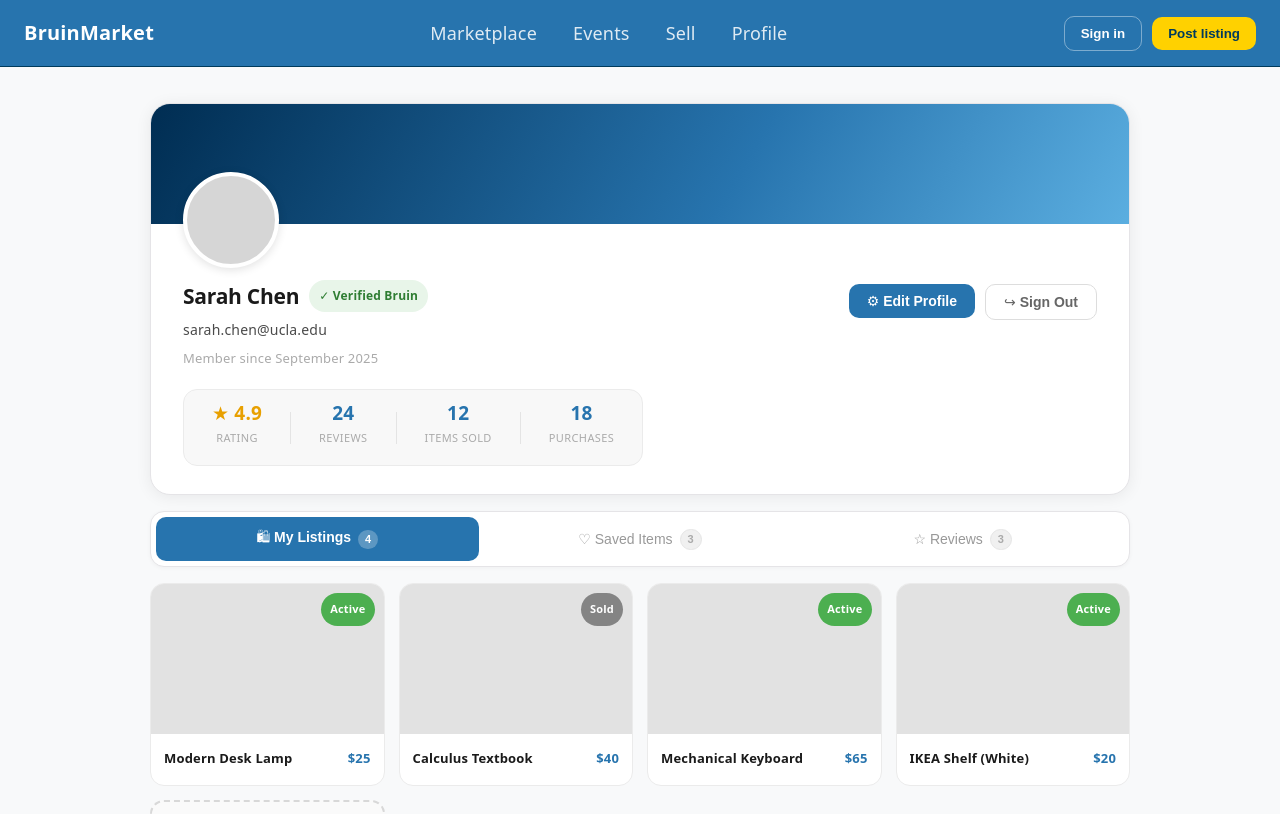
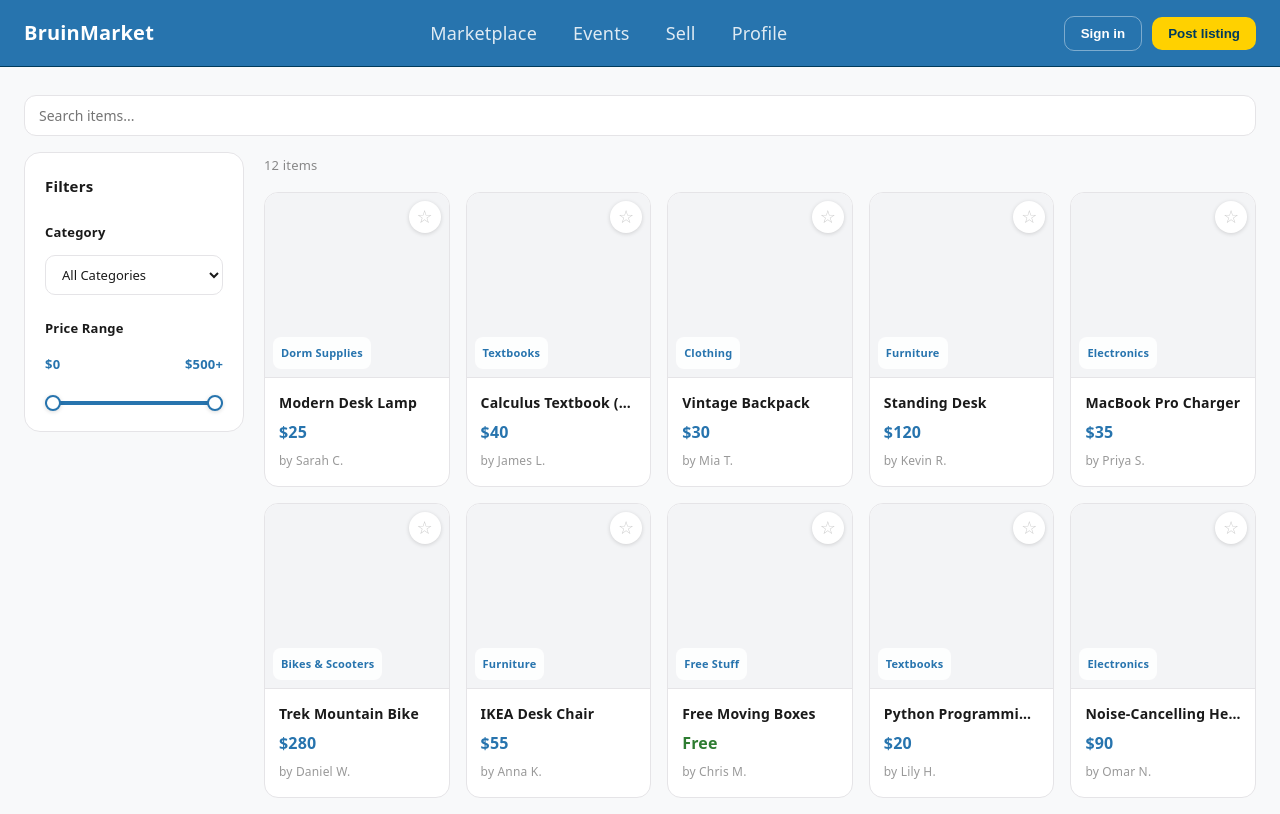
Before and after one commit to sharonxiong/ACM-W-BruinMarket-Temp, a React (Vite) app in the folder my-react-app/: page / in a window 1280 px wide. Shown: the top 814 px of the page. Built offline with nearby package versions, Linux system fonts and the light colour scheme.

Commit message:
Update Marketplace.tsx

```diff
--- a/my-react-app/src/pages/Marketplace.tsx
+++ b/my-react-app/src/pages/Marketplace.tsx
@@ -1,196 +1,164 @@
-import React, { useState } from "react";
-import { useNavigate } from "react-router-dom";
-import "./ProfilePage.css";
+import { useState, useMemo } from "react";
+import "./Marketplace.css";
 
-const mockListings = [
-  { id: 1, title: "Modern Desk Lamp", price: 25, status: "Active" },
-  { id: 2, title: "Calculus Textbook", price: 40, status: "Sold" },
-  { id: 3, title: "Mechanical Keyboard", price: 65, status: "Active" },
-  { id: 4, title: "IKEA Shelf (White)", price: 20, status: "Active" },
+const CATEGORIES = [
+  "Textbooks",
+  "Electronics",
+  "Furniture",
+  "Clothing",
+  "Dorm Supplies",
+  "Bikes & Scooters",
+  "Free Stuff",
 ];
 
-const mockSaved = [
-  { id: 5, title: "Vintage Backpack", price: 30, status: "Active" },
-  { id: 6, title: "Coffee Maker", price: 45, status: "Active" },
-  { id: 7, title: "Yoga Mat", price: 18, status: "Active" },
+const MAX_PRICE = 500;
+
+const mockItems = [
+  { id: 1,  title: "Modern Desk Lamp",           price: 25,  category: "Dorm Supplies",     seller: "Sarah C."  },
+  { id: 2,  title: "Calculus Textbook (8th Ed.)", price: 40,  category: "Textbooks",          seller: "James L."  },
+  { id: 3,  title: "Vintage Backpack",            price: 30,  category: "Clothing",           seller: "Mia T."    },
+  { id: 4,  title: "Standing Desk",               price: 120, category: "Furniture",          seller: "Kevin R."  },
+  { id: 5,  title: "MacBook Pro Charger",         price: 35,  category: "Electronics",        seller: "Priya S."  },
+  { id: 6,  title: "Trek Mountain Bike",          price: 280, category: "Bikes & Scooters",   seller: "Daniel W." },
+  { id: 7,  title: "IKEA Desk Chair",             price: 55,  category: "Furniture",          seller: "Anna K."   },
+  { id: 8,  title: "Free Moving Boxes",           price: 0,   category: "Free Stuff",         seller: "Chris M."  },
+  { id: 9,  title: "Python Programming Book",     price: 20,  category: "Textbooks",          seller: "Lily H."   },
+  { id: 10, title: "Noise-Cancelling Headphones", price: 90,  category: "Electronics",        seller: "Omar N."   },
+  { id: 11, title: "Mini Fridge",                 price: 75,  category: "Dorm Supplies",      seller: "Jen B."    },
+  { id: 12, title: "UCLA Hoodie (M)",             price: 18,  category: "Clothing",           seller: "Tyler S."  },
 ];
 
-const mockReviews = [
-  {
-    id: 1,
-    reviewer: "Alex K.",
-    initials: "AK",
-    rating: 5,
-    comment: "Great seller, item exactly as described! Packaged carefully and responded super fast.",
-    date: "March 2026",
-  },
-  {
-    id: 2,
-    reviewer: "Mia L.",
-    initials: "ML",
-    rating: 5,
-    comment: "Smooth transaction and Sarah was very communicative. Would definitely buy from her again!",
-    date: "February 2026",
-  },
-  {
-    id: 3,
-    reviewer: "Jordan T.",
-    initials: "JT",
-    rating: 4,
-    comment: "Good condition overall, minor wear not mentioned but totally fair for the price.",
-    date: "January 2026",
-  },
-];
+export default function Marketplace() {
+  const [search, setSearch]         = useState("");
+  const [category, setCategory]     = useState("");
+  const [priceRange, setPriceRange] = useState<[number, number]>([0, MAX_PRICE]);
+  const [starred, setStarred]       = useState<Set<number>>(new Set());
 
-type Tab = "listings" | "saved" | "reviews";
+  const toggleStar = (id: number, e: React.MouseEvent) => {
+    e.stopPropagation();
+    setStarred((prev) => {
+      const next = new Set(prev);
+      if (next.has(id)) next.delete(id);
+      else next.add(id);
+      return next;
+    });
+  };
 
-export default function ProfilePage() {
-  const [activeTab, setActiveTab] = useState<Tab>("listings");
-  const navigate = useNavigate();
+  // Only search filters the grid — price and category are visual only for now
+  const filtered = useMemo(() => {
+    if (!search.trim()) return mockItems;
+    const q = search.toLowerCase();
+    return mockItems.filter(
+      (i) => i.title.toLowerCase().includes(q) || i.category.toLowerCase().includes(q)
+    );
+  }, [search]);
 
   return (
-    <main className="profile-page">
-      {/* Profile Card */}
-      <div className="profile-card">
-        <div className="profile-banner">
-          <div className="profile-avatar-wrap">
-            <div className="profile-avatar" />
-          </div>
+    <main className="marketplace-page">
+      {/* Search bar */}
+      <div className="marketplace-topbar">
+        <input
+          className="marketplace-search"
+          type="text"
+          placeholder="Search items..."
+          value={search}
+          onChange={(e) => setSearch(e.target.value)}
+        />
       </div>
 
-        <div className="profile-body">
-          <div className="profile-header-row">
-            <div>
-              <div className="profile-name-row">
-                <h2 className="profile-name">Sarah Chen</h2>
-                <span className="profile-badge">✓ Verified Bruin</span>
-              </div>
-              <p className="profile-email">sarah.chen@ucla.edu</p>
-              <p className="profile-since">Member since September 2025</p>
-            </div>
-            <div className="profile-actions">
-              <button className="btn-edit">⚙ Edit Profile</button>
-              <button className="btn-signout">↪ Sign Out</button>
-            </div>
+      <div className="marketplace-body">
+        {/* Sidebar filters */}
+        <aside className="marketplace-sidebar">
+          <div className="filter-section">
+            <h3 className="filter-heading">Filters</h3>
+
+            {/* Category dropdown */}
+            <div className="filter-group">
+              <label className="filter-label" htmlFor="category-select">Category</label>
+              <select
+                id="category-select"
+                className="filter-select"
+                value={category}
+                onChange={(e) => setCategory(e.target.value)}
+              >
+                <option value="">All Categories</option>
+                {CATEGORIES.map((cat) => (
+                  <option key={cat} value={cat}>{cat}</option>
+                ))}
+              </select>
             </div>
 
-          <div className="profile-stats">
-            <div className="profile-stat-card">
-              <span className="stat-value stat-gold">★ 4.9</span>
-              <span className="stat-label">Rating</span>
+            {/* Price range */}
+            <div className="filter-group">
+              <label className="filter-label">Price Range</label>
+              <div className="price-range-display">
+                <span>${priceRange[0]}</span>
+                <span>${priceRange[1] === MAX_PRICE ? `${MAX_PRICE}+` : priceRange[1]}</span>
               </div>
-            <div className="profile-stat-divider" />
-            <div className="profile-stat-card">
-              <span className="stat-value stat-blue">24</span>
-              <span className="stat-label">Reviews</span>
-            </div>
-            <div className="profile-stat-divider" />
-            <div className="profile-stat-card">
-              <span className="stat-value stat-blue">12</span>
-              <span className="stat-label">Items Sold</span>
-            </div>
-            <div className="profile-stat-divider" />
-            <div className="profile-stat-card">
-              <span className="stat-value stat-blue">18</span>
-              <span className="stat-label">Purchases</span>
+              <div className="range-track">
+                <div
+                  className="range-fill"
+                  style={{
+                    left: `${(priceRange[0] / MAX_PRICE) * 100}%`,
+                    width: `${((priceRange[1] - priceRange[0]) / MAX_PRICE) * 100}%`,
+                  }}
+                />
+                <input
+                  type="range" min={0} max={MAX_PRICE} step={5}
+                  value={priceRange[0]}
+                  onChange={(e) => {
+                    const v = Number(e.target.value);
+                    if (v < priceRange[1]) setPriceRange([v, priceRange[1]]);
+                  }}
+                  className="range-input range-input--low"
+                />
+                <input
+                  type="range" min={0} max={MAX_PRICE} step={5}
+                  value={priceRange[1]}
+                  onChange={(e) => {
+                    const v = Number(e.target.value);
+                    if (v > priceRange[0]) setPriceRange([priceRange[0], v]);
+                  }}
+                  className="range-input range-input--high"
+                />
               </div>
             </div>
           </div>
+        </aside>
+
+        {/* Items grid */}
+        <section className="marketplace-content">
+          <p className="results-count">
+            {filtered.length} {filtered.length === 1 ? "item" : "items"}
+          </p>
+
+          <div className="items-grid">
+            {filtered.map((item) => (
+              <div key={item.id} className="item-card">
+                <div className="item-placeholder">
+                  <button
+                    className={`star-btn${starred.has(item.id) ? " star-btn--active" : ""}`}
+                    onClick={(e) => toggleStar(item.id, e)}
+                    title={starred.has(item.id) ? "Remove from starred" : "Star this item"}
+                  >
+                    {starred.has(item.id) ? "★" : "☆"}
+                  </button>
+                  <span className="item-category-tag">{item.category}</span>
                 </div>
-
-      {/* Tabs */}
-      <div className="profile-tabs">
-        <button
-          className={`profile-tab${activeTab === "listings" ? " profile-tab--active" : ""}`}
-          onClick={() => setActiveTab("listings")}
-        >
-          🛍 My Listings
-          <span className="tab-count">{mockListings.length}</span>
-        </button>
-        <button
-          className={`profile-tab${activeTab === "saved" ? " profile-tab--active" : ""}`}
-          onClick={() => setActiveTab("saved")}
-        >
-          ♡ Saved Items
-          <span className="tab-count">{mockSaved.length}</span>
-        </button>
-        <button
-          className={`profile-tab${activeTab === "reviews" ? " profile-tab--active" : ""}`}
-          onClick={() => setActiveTab("reviews")}
-        >
-          ☆ Reviews
-          <span className="tab-count">{mockReviews.length}</span>
-        </button>
-      </div>
-
-      {/* Tab Content */}
-      {activeTab === "listings" && (
-        <div className="listings-grid">
-          {mockListings.map((item) => (
-            <div key={item.id} className="listing-card">
-              <div className="listing-image-wrap">
-                <div className="listing-image-placeholder" />
-                <span className={`listing-badge listing-badge--${item.status.toLowerCase()}`}>
-                  {item.status}
-                </span>
-              </div>
-              <div className="listing-info">
-                <p className="listing-title">{item.title}</p>
-                <p className="listing-price">${item.price}</p>
-              </div>
-            </div>
-          ))}
-          <div className="listing-card listing-card--new" onClick={() => navigate("/sell")}>
-            <div className="listing-new-icon">+</div>
-            <p className="listing-new-title">List a New Item</p>
-            <p className="listing-new-sub">Start selling to fellow Bruins</p>
-          </div>
-        </div>
-      )}
-
-      {activeTab === "saved" && (
-        <div className="listings-grid">
-          {mockSaved.map((item) => (
-            <div key={item.id} className="listing-card">
-              <div className="listing-image-wrap">
-                <div className="listing-image-placeholder" />
-                <span className={`listing-badge listing-badge--${item.status.toLowerCase()}`}>
-                  {item.status}
-                </span>
-              </div>
-              <div className="listing-info">
-                <p className="listing-title">{item.title}</p>
-                <p className="listing-price">${item.price}</p>
+                <div className="item-info">
+                  <p className="item-title">{item.title}</p>
+                  <p className="item-price">
+                    {item.price === 0
+                      ? <span className="price-free">Free</span>
+                      : `$${item.price}`}
+                  </p>
+                  <p className="item-seller">by {item.seller}</p>
                 </div>
               </div>
             ))}
           </div>
-      )}
-
-      {activeTab === "reviews" && (
-        <div className="reviews-list">
-          <div className="reviews-summary">
-            <span className="reviews-big-score">4.9</span>
-            <div className="reviews-summary-right">
-              <div className="reviews-stars-row">{"★".repeat(5)}</div>
-              <p className="reviews-summary-label">Based on 24 reviews</p>
+        </section>
       </div>
-          </div>
-          {mockReviews.map((r) => (
-            <div key={r.id} className="review-card">
-              <div className="review-header">
-                <div className="review-avatar" />
-                <div className="review-meta">
-                  <span className="review-reviewer">{r.reviewer}</span>
-                  <span className="review-date">{r.date}</span>
-                </div>
-                <div className="review-stars">{"★".repeat(r.rating)}{"☆".repeat(5 - r.rating)}</div>
-              </div>
-              <p className="review-comment">{r.comment}</p>
-            </div>
-          ))}
-        </div>
-      )}
     </main>
   );
 }
```
Lines whose indentation alone changed are shown as unchanged.
